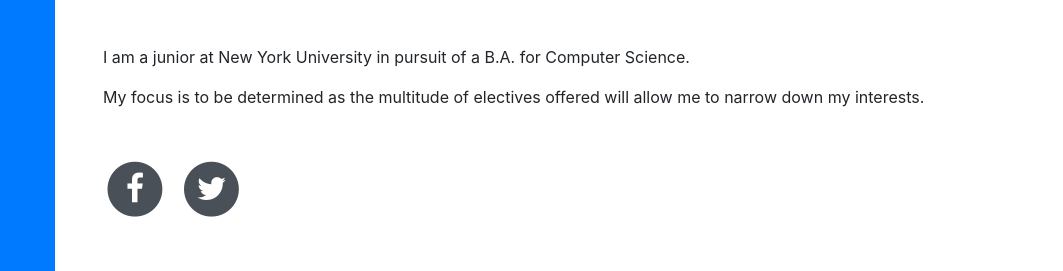
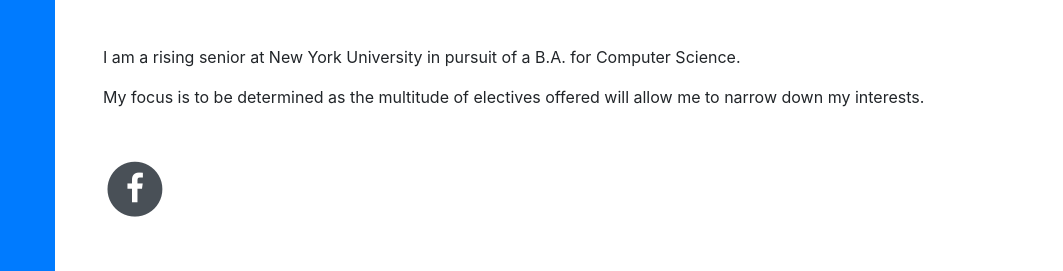
Before and after one commit to hpg228/hpg228.github.io, a website with bundled scripts: page index.html in a window 1280 px wide. Shown: the part 333-604 px from the top of the page, 217-1280 px from the left. Built offline with nearby package versions, Linux system fonts and the light colour scheme; a web font is replaced by a local one.

Commit message:
Update Index.html
Changed content such as senior, GPA, and removed twitter button.

```diff
--- a/index.html
+++ b/index.html
@@ -76,7 +76,7 @@
           <div class="subheading mb-5"> Fairfield, CT 06824 · (203) 522-3473 ·
             <a href="mailto:name@email.com">hpg228@nyu.edu</a>
           </div>
-          <p class="mb-3"> I am a junior at New York University in pursuit of a B.A. for Computer Science. </p>
+          <p class="mb-3"> I am a rising senior at New York University in pursuit of a B.A. for Computer Science. </p>
 		  <p class="mb-5" > My focus is to be determined as the multitude of electives offered will allow me to narrow down my interests. <p>
           <ul class="list-inline list-social-icons mb-0">
             <li class="list-inline-item">
@@ -84,14 +84,6 @@
                 <span class="fa-stack fa-lg">
                   <i class="fa fa-circle fa-stack-2x"></i>
                   <i class="fa fa-facebook fa-stack-1x fa-inverse"></i>
-                </span>
-              </a>
-            </li>
-            <li class="list-inline-item">
-              <a href="https://twitter.com/HGraham97" target ="_blank" >
-                <span class="fa-stack fa-lg">
-                  <i class="fa fa-circle fa-stack-2x"></i>
-                  <i class="fa fa-twitter fa-stack-1x fa-inverse"></i>
                 </span>
               </a>
             </li>
@@ -176,7 +168,7 @@
               <h3 class="mb-0">New York University</h3>
               <div class="subheading mb-3">Bachelor of Arts</div>
               <div>Computer Science </div>
-              <p>GPA: 3.33</p>
+              <p>GPA: 3.37</p>
             </div>
             <div class="resume-date text-md-right">
               <span class="text-primary">August 2017 - May 2020</span>
```
